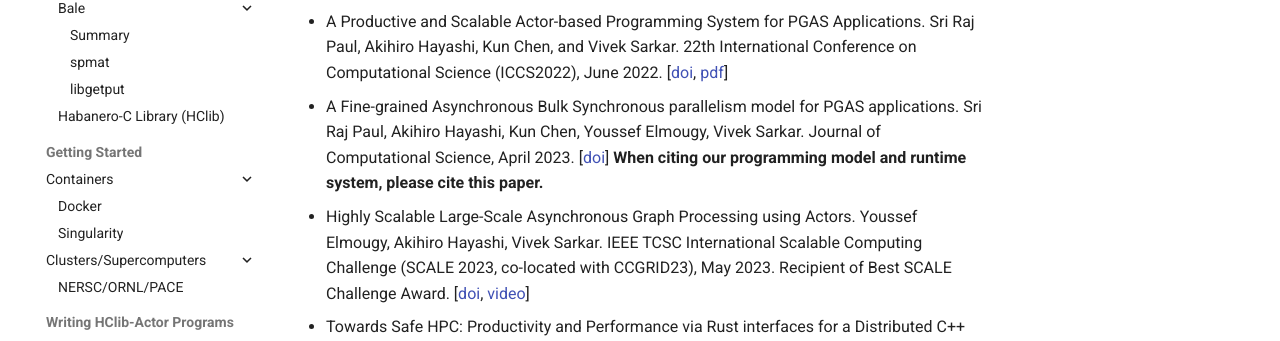
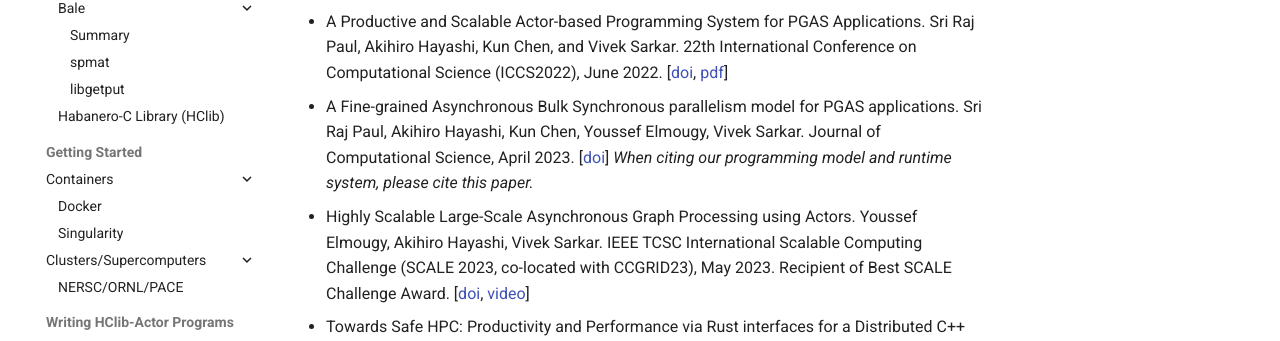
Before and after one commit to ahayashi/hclib-actor, an MkDocs documentation site: the page built from doc/markdowns/index.md, in a window 1280 px wide. Shown: the part 372-713 px from the top of the page. Built offline with MkDocs 1.6.1 and Material for MkDocs 9.7.7, drawn with Linux system fonts in a browser that asks for light colours; comment, search, counter and statistics services are not loaded.

```diff
--- a/doc/markdowns/index.md
+++ b/doc/markdowns/index.md
@@ -7,7 +7,7 @@ This document describes an actor/selector-based C/C++ programming systems for di
 
 * A Productive and Scalable Actor-based Programming System for PGAS Applications. Sri Raj Paul, Akihiro Hayashi, Kun Chen, and Vivek Sarkar. 22th International Conference on Computational Science (ICCS2022), June 2022. [[doi](https://doi.org/10.1007/978-3-031-08751-6_17), [pdf](https://www.iccs-meeting.org/archive/iccs2022/papers/133500232.pdf)]
 
-* A Fine-grained Asynchronous Bulk Synchronous parallelism model for PGAS applications. Sri Raj Paul, Akihiro Hayashi, Kun Chen, Youssef Elmougy, Vivek Sarkar. Journal of Computational Science, April 2023. [[doi](https://doi.org/10.1016/j.jocs.2023.102014)] **When citing our programming model and runtime system, please cite this paper.**
+* A Fine-grained Asynchronous Bulk Synchronous parallelism model for PGAS applications. Sri Raj Paul, Akihiro Hayashi, Kun Chen, Youssef Elmougy, Vivek Sarkar. Journal of Computational Science, April 2023. [[doi](https://doi.org/10.1016/j.jocs.2023.102014)] _When citing our programming model and runtime system, please cite this paper._
 
 * Highly Scalable Large-Scale Asynchronous Graph Processing using Actors. Youssef Elmougy, Akihiro Hayashi, Vivek Sarkar. IEEE TCSC International Scalable Computing Challenge (SCALE 2023, co-located with CCGRID23), May 2023. Recipient of Best SCALE Challenge Award. [[doi](https://ieeexplore.ieee.org/document/10181177), [video](https://youtu.be/fMSbSHhsW0o)]
 
```
